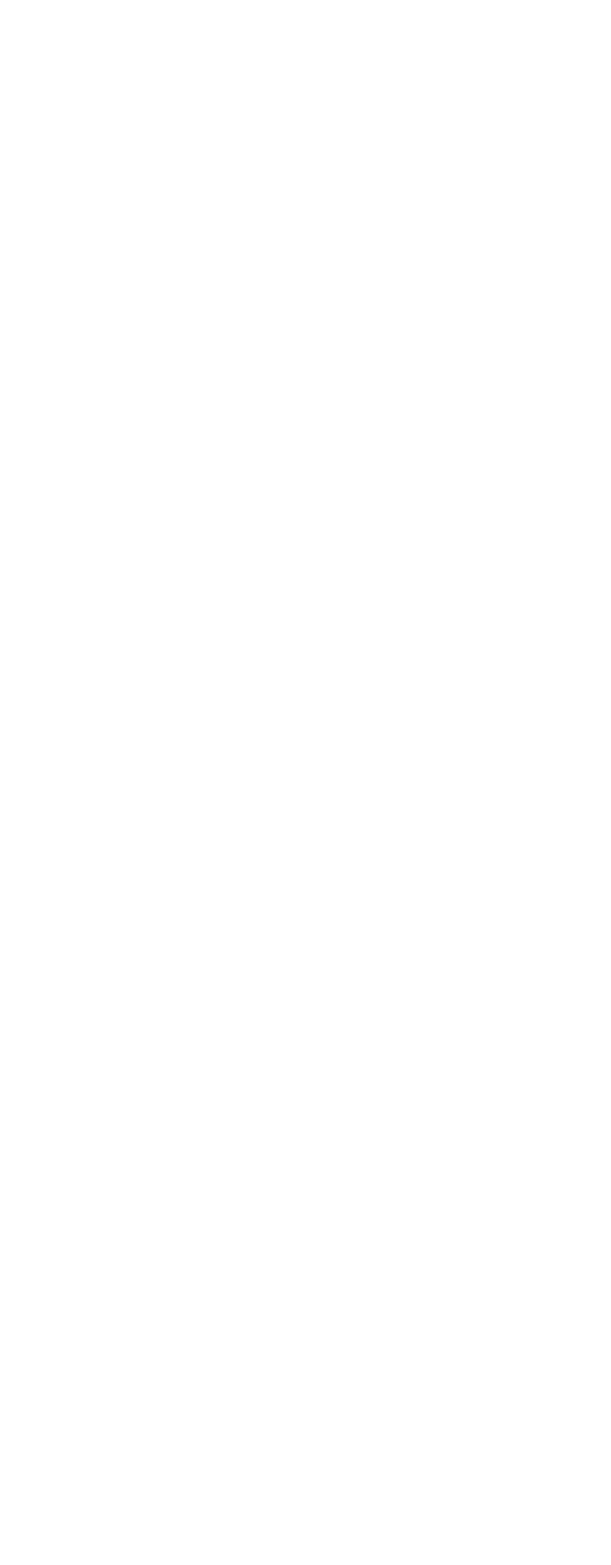
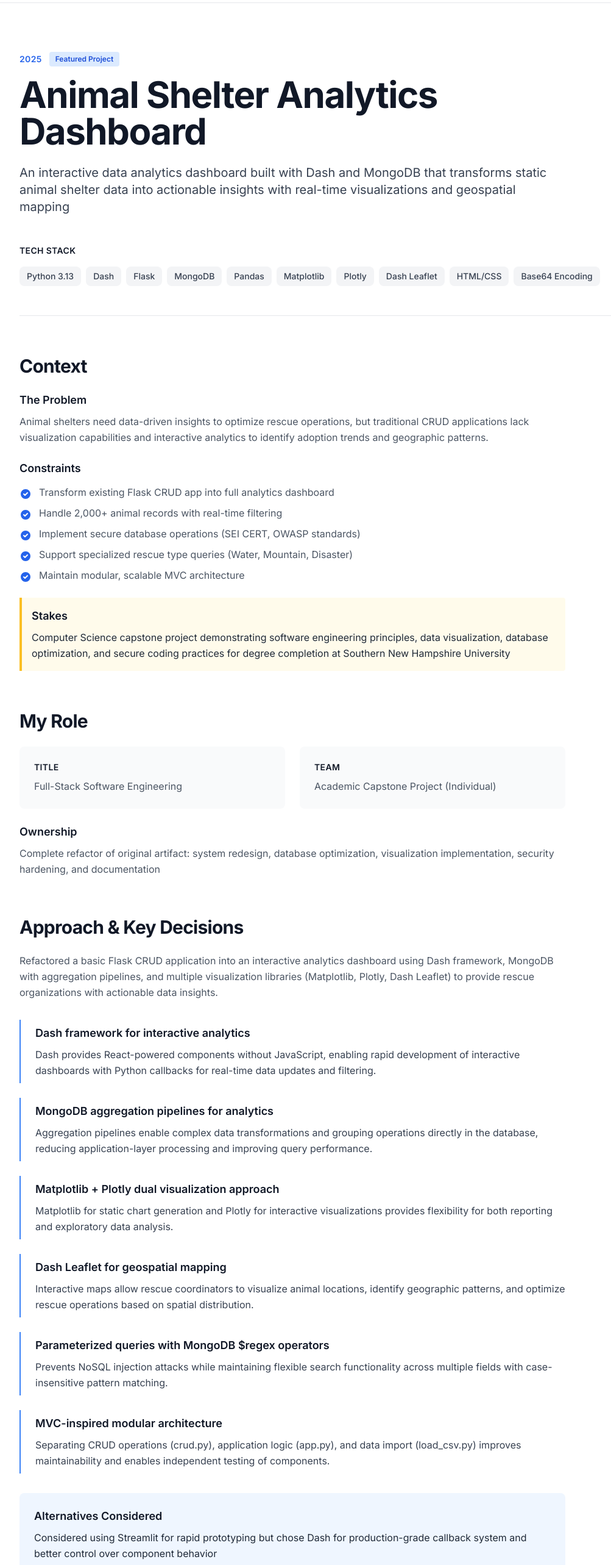
Before and after one commit to nwyrwas/Portfolio, a Next.js app: page /projects/animal-shelter-analytics in a window 1280 px wide. Before the commit this address had no page. Shown: the part 60-2626 px from the top of the page at 61% size, without its empty margins (56-1059 px from the left). Before the commit the page ends 800 px from the top, so only its background shows below. Built offline with nearby package versions, Linux system fonts and the light colour scheme.

Commit message:
adding a second project

```diff
--- a/data/projects.ts
+++ b/data/projects.ts
@@ -140,6 +140,126 @@ export const projects: Project[] = [
     links: {
       github: "https://github.com/nwyrwas/neural-os"
     }
+  },
+  {
+    id: "animal-shelter-analytics",
+    title: "Animal Shelter Analytics Dashboard",
+    shortDescription: "An interactive data analytics dashboard built with Dash and MongoDB that transforms static animal shelter data into actionable insights with real-time visualizations and geospatial mapping",
+    featured: true,
+    year: "2025",
+    context: {
+      problem: "Animal shelters need data-driven insights to optimize rescue operations, but traditional CRUD applications lack visualization capabilities and interactive analytics to identify adoption trends and geographic patterns.",
+      constraints: [
+        "Transform existing Flask CRUD app into full analytics dashboard",
+        "Handle 2,000+ animal records with real-time filtering",
+        "Implement secure database operations (SEI CERT, OWASP standards)",
+        "Support specialized rescue type queries (Water, Mountain, Disaster)",
+        "Maintain modular, scalable MVC architecture"
+      ],
+      stakes: "Computer Science capstone project demonstrating software engineering principles, data visualization, database optimization, and secure coding practices for degree completion at Southern New Hampshire University"
+    },
+    role: {
+      title: "Full-Stack Software Engineering",
+      ownership: "Complete refactor of original artifact: system redesign, database optimization, visualization implementation, security hardening, and documentation",
+      teamSize: "Academic Capstone Project (Individual)"
+    },
+    approach: {
+      overview: "Refactored a basic Flask CRUD application into an interactive analytics dashboard using Dash framework, MongoDB with aggregation pipelines, and multiple visualization libraries (Matplotlib, Plotly, Dash Leaflet) to provide rescue organizations with actionable data insights.",
+      decisions: [
+        {
+          decision: "Dash framework for interactive analytics",
+          rationale: "Dash provides React-powered components without JavaScript, enabling rapid development of interactive dashboards with Python callbacks for real-time data updates and filtering."
+        },
+        {
+          decision: "MongoDB aggregation pipelines for analytics",
+          rationale: "Aggregation pipelines enable complex data transformations and grouping operations directly in the database, reducing application-layer processing and improving query performance."
+        },
+        {
+          decision: "Matplotlib + Plotly dual visualization approach",
+          rationale: "Matplotlib for static chart generation and Plotly for interactive visualizations provides flexibility for both reporting and exploratory data analysis."
+        },
+        {
+          decision: "Dash Leaflet for geospatial mapping",
+          rationale: "Interactive maps allow rescue coordinators to visualize animal locations, identify geographic patterns, and optimize rescue operations based on spatial distribution."
+        },
+        {
+          decision: "Parameterized queries with MongoDB $regex operators",
+          rationale: "Prevents NoSQL injection attacks while maintaining flexible search functionality across multiple fields with case-insensitive pattern matching."
+        },
+        {
+          decision: "MVC-inspired modular architecture",
+          rationale: "Separating CRUD operations (crud.py), application logic (app.py), and data import (load_csv.py) improves maintainability and enables independent testing of components."
+        }
+      ],
+      alternatives: "Considered using Streamlit for rapid prototyping but chose Dash for production-grade callback system and better control over component behavior"
+    },
+    challenges: [
+      {
+        challenge: "Transforming static CRUD operations into dynamic analytics",
+        solution: "Implemented MongoDB aggregation pipelines to compute breed distribution statistics, adoption trends by intake type, and time-series analysis directly in the database layer, then exposed results through reactive Dash callbacks."
+      },
+      {
+        challenge: "Real-time filtering across 2,000+ records without performance degradation",
+        solution: "Combined server-side MongoDB queries with client-side Dash DataTable virtual pagination and derived data callbacks to minimize full dataset transfers while maintaining responsive UI."
+      },
+      {
+        challenge: "Specialized rescue type filtering with complex breed/age/gender criteria",
+        solution: "Built parameterized query builders using MongoDB $and/$or operators with $regex for breed matching and $gte/$lte for age ranges, enabling precise filtering for Water, Mountain, and Disaster rescue classifications."
+      },
+      {
+        challenge: "Securing database operations against injection attacks",
+        solution: "Implemented parameterized queries throughout the CRUD layer, applied input validation on user searches, and used MongoDB's built-in operators ($regex, $and, $or) instead of string concatenation to prevent NoSQL injection."
+      },
+      {
+        challenge: "Interactive geospatial visualization of shelter locations",
+        solution: "Integrated Dash Leaflet with marker clustering and tooltips, using MongoDB geospatial data to render animal locations on interactive maps with breed/name metadata and coordinate-based zoom."
+      }
+    ],
+    outcomes: [
+      {
+        metric: "Capstone Completion",
+        impact: "Successfully completed Computer Science B.S. capstone requirement, demonstrating mastery of software design, algorithms, databases, and security"
+      },
+      {
+        metric: "Architecture Enhancement",
+        impact: "Refactored monolithic Flask CRUD app into modular MVC architecture with separated concerns (CRUD operations, application logic, data import)"
+      },
+      {
+        metric: "Data Visualization",
+        impact: "Implemented interactive dashboards with Matplotlib bar charts (top 10 breeds), Plotly analytics, and Dash Leaflet geospatial mapping"
+      },
+      {
+        metric: "Database Optimization",
+        impact: "MongoDB aggregation pipelines for breed distribution, parameterized queries for security, and efficient filtering supporting 2,000+ records"
+      },
+      {
+        metric: "Search Functionality",
+        impact: "Cross-column case-insensitive search with MongoDB $regex, specialized rescue type filters (Water, Mountain, Disaster), and real-time result updates"
+      },
+      {
+        metric: "Security Implementation",
+        impact: "Applied SEI CERT and OWASP standards with parameterized queries, input validation, and NoSQL injection prevention"
+      },
+      {
+        metric: "User Experience",
+        impact: "Dark-themed responsive UI with interactive data tables, dynamic charts, and map-based location visualization"
+      }
+    ],
+    techStack: [
+      "Python 3.13",
+      "Dash",
+      "Flask",
+      "MongoDB",
+      "Pandas",
+      "Matplotlib",
+      "Plotly",
+      "Dash Leaflet",
+      "HTML/CSS",
+      "Base64 Encoding"
+    ],
+    links: {
+      github: "https://github.com/nwyrwas/CS-499-Capstone-Project"
+    }
   }
 ];
 
```
